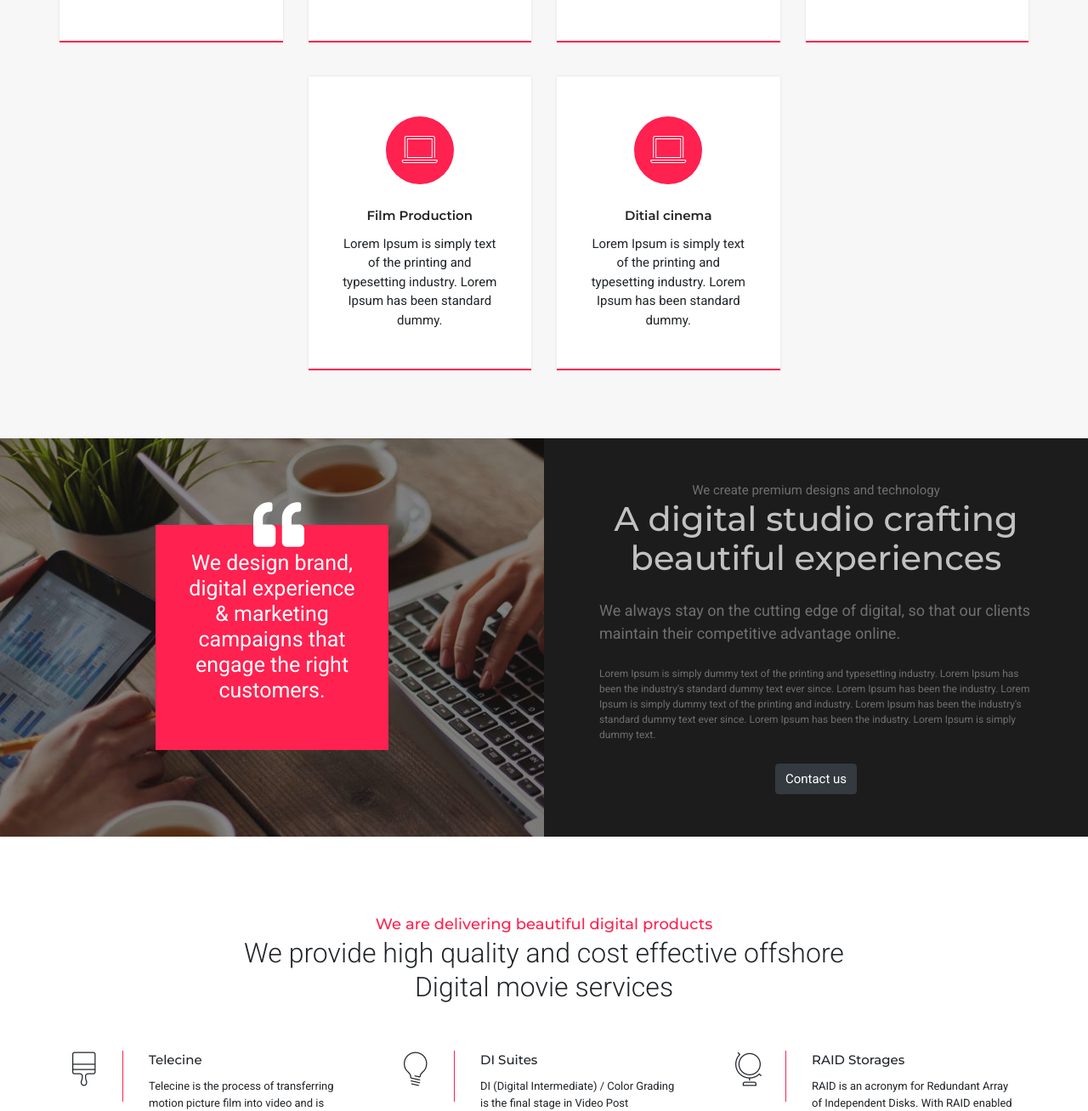
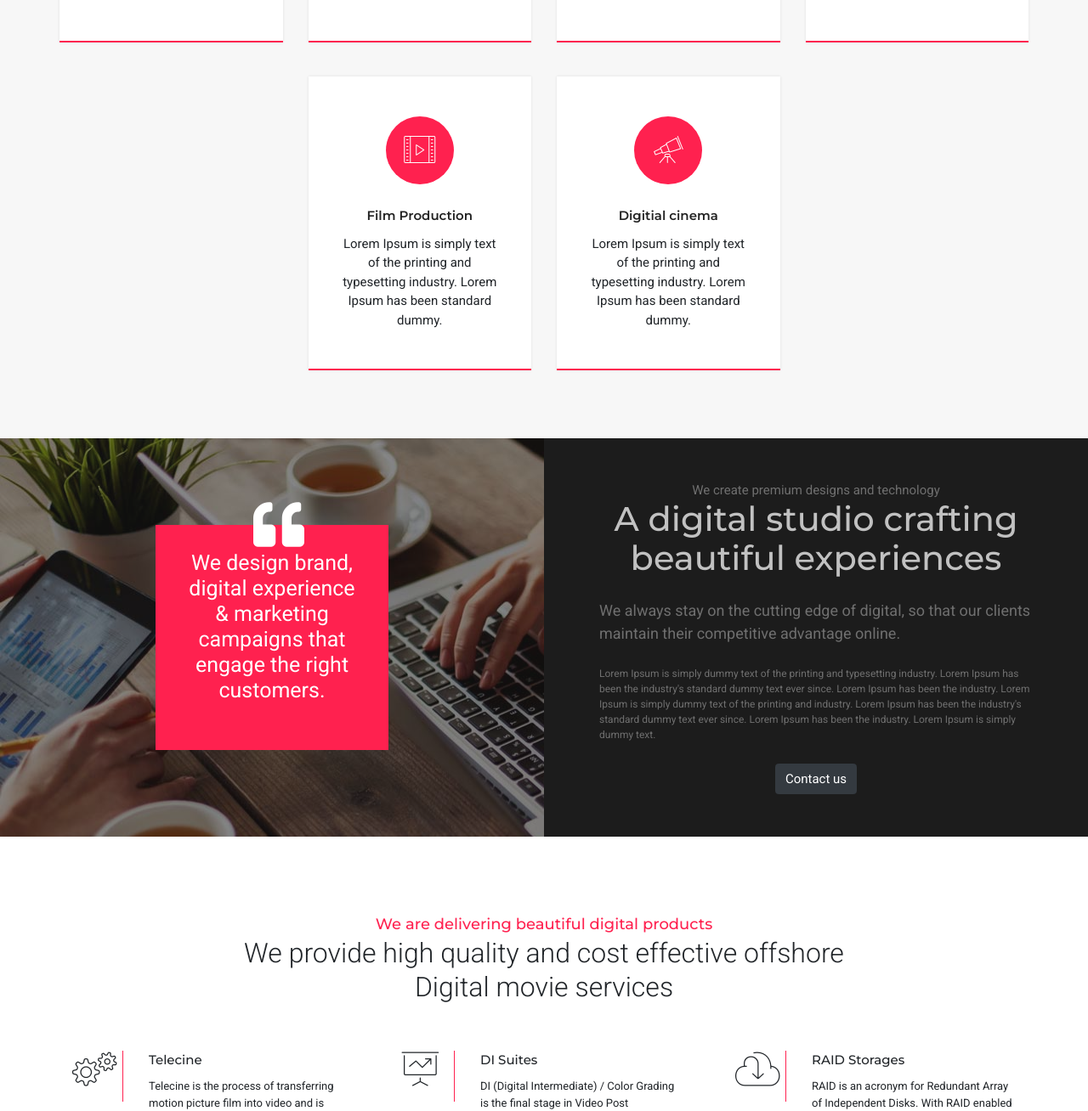
Before and after one commit to arunpkt/digifixmedia, a plain HTML site: page index.html in a window 1280 px wide. Shown: the part 1100-2408 px from the top of the page at 85% size. Drawn offline with Linux system fonts and the light colour scheme.

Commit message:
Icons changed

```diff
--- a/index.html
+++ b/index.html
@@ -124,7 +124,7 @@
                 <div class="col-12 col-lg-3 col-md-6  wow fadeIn" style="visibility: visible; animation-name: fadeInUp;">
                     <div class="services_wrapper">
                         <div class="services_icon">
-                            <i class="icon-desktop"></i>
+                            <i class="icon-aperture"></i>
                         </div>
                         <div class="services_head alt-font font-weight-600">
                             Restoration
@@ -190,7 +190,7 @@
                    <div class="col-12  offset-lg-3  col-lg-3 col-md-6  wow fadeIn" style="visibility: visible; animation-delay: 0.8s; animation-name: fadeInUp;">
                     <div class="services_wrapper">
                         <div class="services_icon">
-                            <i class="icon-laptop"></i>
+                            <i class="icon-video"></i>
                         </div>
                         <div class="services_head alt-font font-weight-600">
                             Film Production
@@ -206,10 +206,10 @@
                    <div class="col-12 col-lg-3 col-md-6  wow fadeIn" style="visibility: visible; animation-delay: 1s; animation-name: fadeInUp;">
                     <div class="services_wrapper">
                         <div class="services_icon">
-                            <i class="icon-laptop"></i>
+                            <i class="icon-telescope"></i>
                         </div>
                         <div class="services_head alt-font font-weight-600">
-                            Ditial cinema
+                            Digitial cinema
                         </div>
                         <p class="service-desc width-75 lg-width-90 mx-auto">
                             Lorem Ipsum is simply text of the printing and typesetting industry. Lorem Ipsum has been standard dummy.
@@ -266,7 +266,7 @@
                     <div class="row m-0">
                         <div
                             class="col-12 col-lg-3 col-md-4 d-flex justify-content-center d-md-block feature_right_image">
-                            <i class="icon-paintbrush float-left position-relative"></i>
+                            <i class="icon-gears float-left position-relative"></i>
                             <span
                                 class="separator-line-verticle bg-deep-pink float-right align-top d-none d-md-block"></span>
                         </div>
@@ -285,7 +285,7 @@
                     <div class="row m-0">
                         <div
                             class="col-12 col-lg-3 col-md-4 d-flex justify-content-center d-md-block feature_right_image">
-                            <i class="icon-lightbulb float-left position-relative"></i>
+                            <i class="icon-presentation float-left position-relative"></i>
                             <span
                                 class="separator-line-verticle bg-deep-pink float-right align-top d-none d-md-block"></span>
                         </div>
@@ -304,7 +304,7 @@
                     <div class="row m-0">
                         <div
                             class="col-12 col-lg-3 col-md-4 d-flex justify-content-center d-md-block feature_right_image">
-                            <i class="icon-globe float-left position-relative"></i>
+                            <i class="icon-download float-left position-relative"></i>
                             <span
                                 class="separator-line-verticle bg-deep-pink float-right align-top d-none d-md-block"></span>
                         </div>
```
